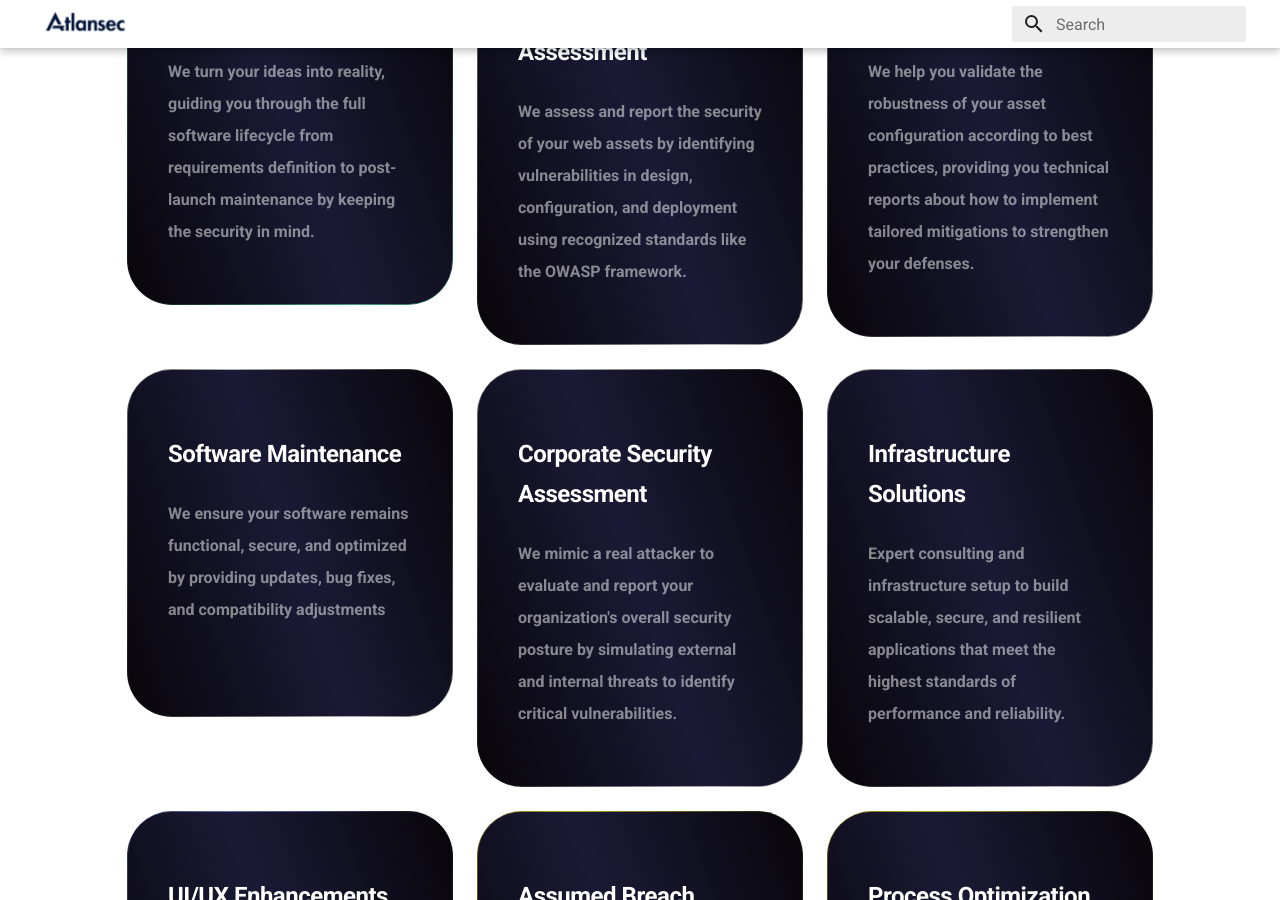
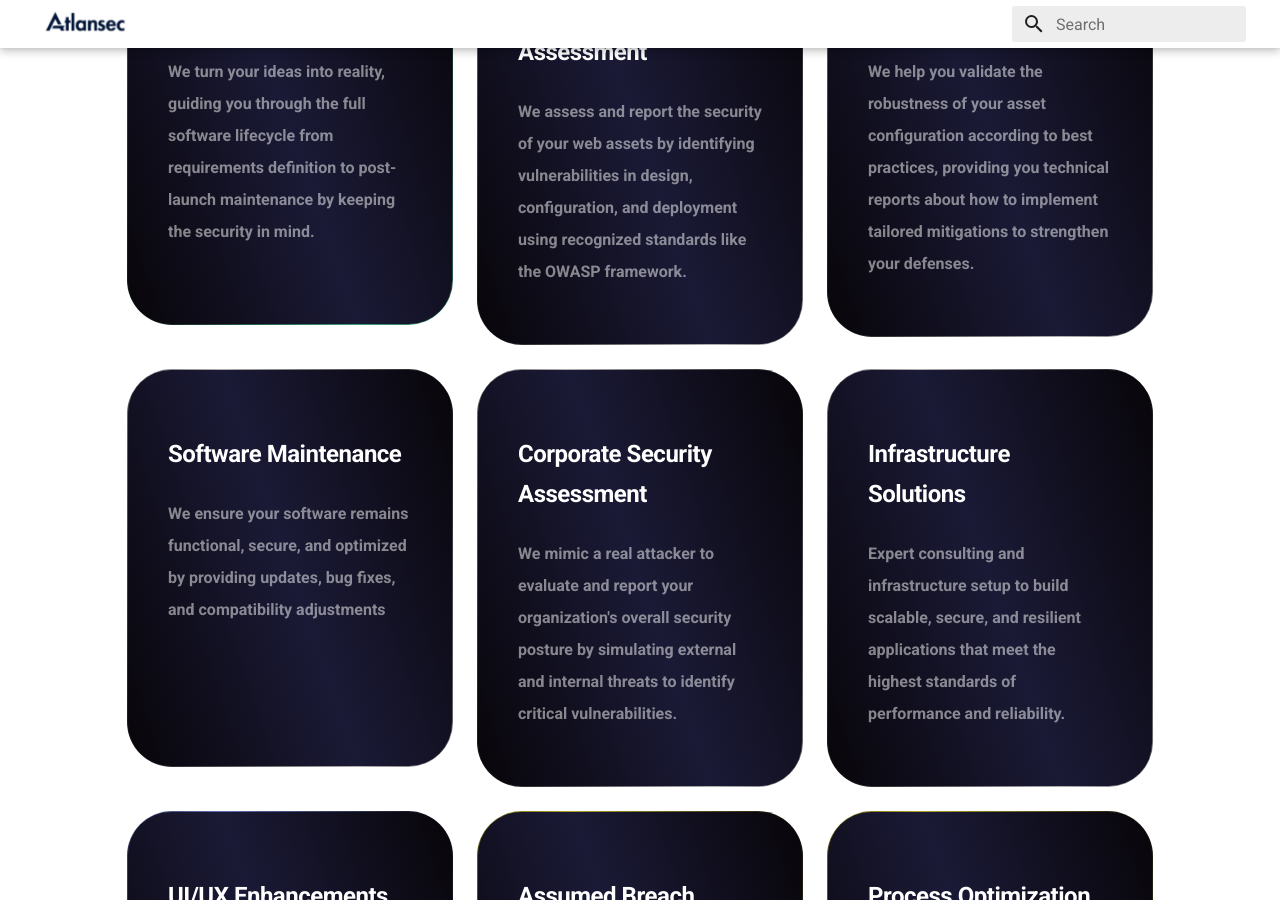
Before and after one commit to AtlanSec/Atlansec-Web, an MkDocs documentation site: the page built from docs/services/index.md, in a window 1280 px wide and 900 px high, scrolled down 371 px. Built offline with MkDocs 1.6.1 and Material for MkDocs 9.7.7, drawn with Linux system fonts in a browser that asks for light colours.

Commit message:
card size up

```diff
--- a/docs/overrides/services.html
+++ b/docs/overrides/services.html
@@ -73,7 +73,7 @@
         border-radius: 45px;
         padding: 40px;
 
-        min-height: 350px;
+        min-height: 400px;
 
         img {
             margin-bottom: 32px;
```
